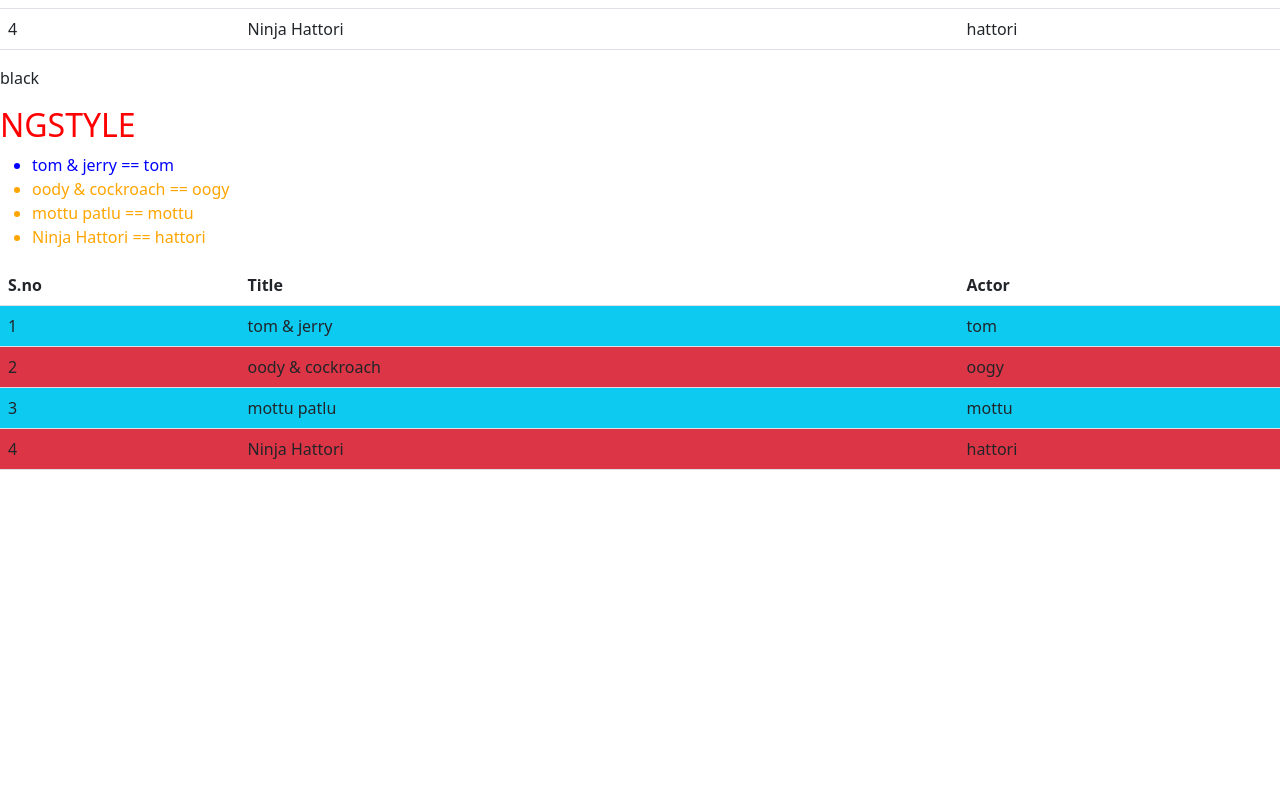
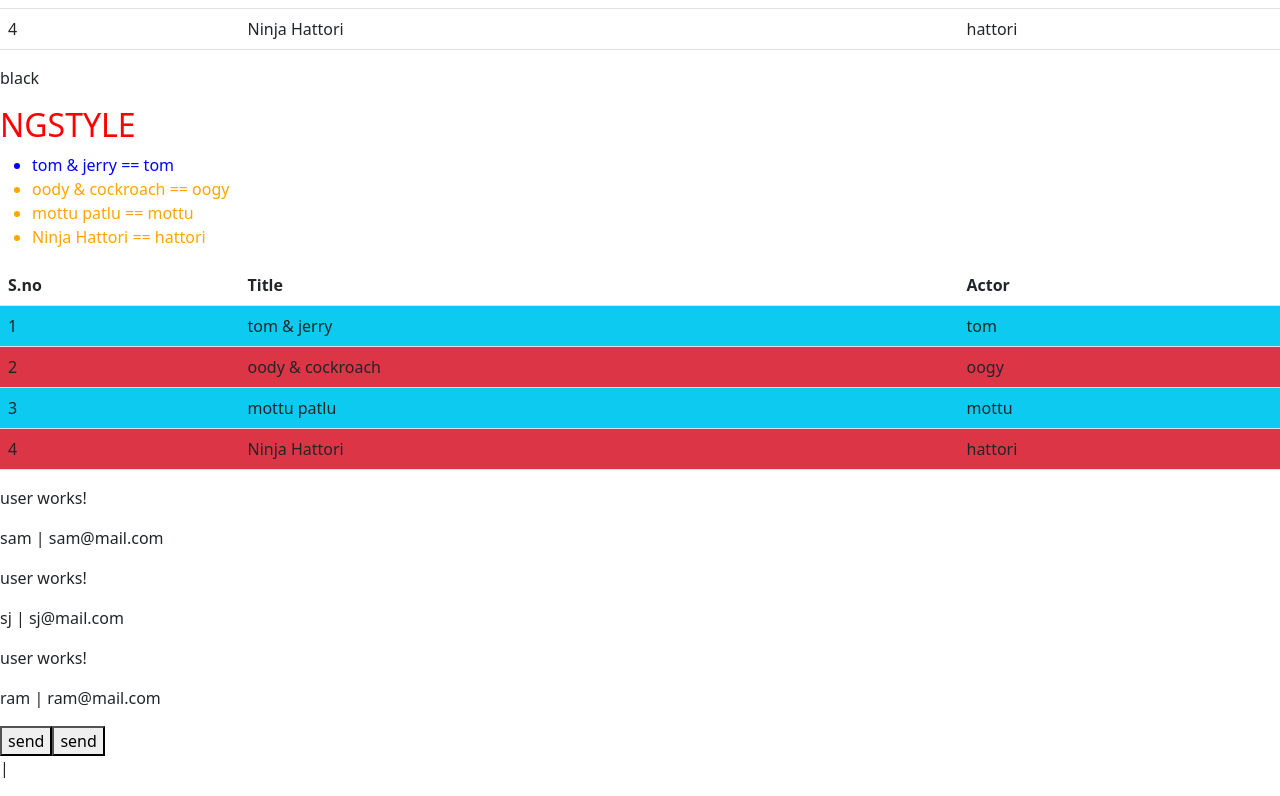
Before and after one commit to samvaradhan/angular_local, an Angular app in the folder crm/: page / in a window 1280 px wide. Shown: the part 1720-2516 px from the top of the page. Before the commit the page ends 2206 px from the top, so only its background shows below. Built offline with nearby package versions, Linux system fonts and the light colour scheme.

Commit message:
structural_directive

```diff
--- a/crm/src/app/app.component.html
+++ b/crm/src/app/app.component.html
@@ -160,3 +160,14 @@ sqrt value :{{num | squareroot}}
     </tr>
   </tbody>
 </table>
+
+
+
+<!-- INPUT DECORATOR -->
+<p *ngFor="let z of user_array">
+  <app-user [item]="z"></app-user>
+</p>
+
+<app-user1></app-user1>
+<app-user1 (neweve)="receive($event)"></app-user1>
+<p>{{name11}} | {{age11}}</p>
--- a/crm/src/app/app.component.ts
+++ b/crm/src/app/app.component.ts
@@ -91,9 +91,21 @@ numa:number = 8
 //ngStyle
 color:string='red'
 
+//INPUT DECORATOR
+
+user_array = [{name: 'sam', email: 'sam@mail.com'},
+              {name: 'sj', email: 'sj@mail.com'},
+              {name: 'ram', email: 'ram@mail.com'}
+              ]
 
 
+//OUTPUT Decorator
 
-
+name11!:string
+age11!: number
+receive(data:any){
+  this.name11=data.name
+  this.age11=data.age
+}
 
 }
--- a/crm/src/app/app.module.ts
+++ b/crm/src/app/app.module.ts
@@ -7,6 +7,8 @@ import { HeaderComponent } from './header/header.component';
 import { FormsModule } from '@angular/forms';
 import { SquarerootPipe } from './pipes/squareroot.pipe';
 import { CurrencyConversionPipe, TextjoinPipe } from './pipes/currency-conversion.pipe';
+import { UserComponent } from './user/user.component';
+import { User1Component } from './user1/user1.component';
 
 @NgModule({
   declarations: [
@@ -14,7 +16,9 @@ import { CurrencyConversionPipe, TextjoinPipe } from './pipes/currency-conversio
     HeaderComponent,
     SquarerootPipe,
     CurrencyConversionPipe,
-    TextjoinPipe
+    TextjoinPipe,
+    UserComponent,
+    User1Component
   ],
   imports: [
     BrowserModule,
--- /dev/null
+++ b/crm/src/app/user/user.component.html
@@ -0,0 +1,2 @@
+<p>user works!</p>
+{{item.name}} | {{item.email}}
--- /dev/null
+++ b/crm/src/app/user1/user1.component.html
@@ -0,0 +1 @@
+<button (click)="send()">send</button>
--- /dev/null
+++ b/crm/src/app/user1/user1.component.ts
@@ -0,0 +1,15 @@
+import { Component, EventEmitter, Output } from '@angular/core';
+
+@Component({
+  selector: 'app-user1',
+  templateUrl: './user1.component.html',
+  styleUrls: ['./user1.component.scss']
+})
+export class User1Component {
+@Output() neweve=new EventEmitter <string>();
+
+send(){
+  let data:any ={name:"SJ", age:15}
+  this.neweve.emit(data)
+}
+}
```
Also changed, not shown: crm/src/app/user/user.component.ts (added, +11 -0 lines), crm/src/app/user/user.component.scss (added), crm/src/app/user1/user1.component.scss (added), 2 other files (tests, documents, lock files or other folders).
